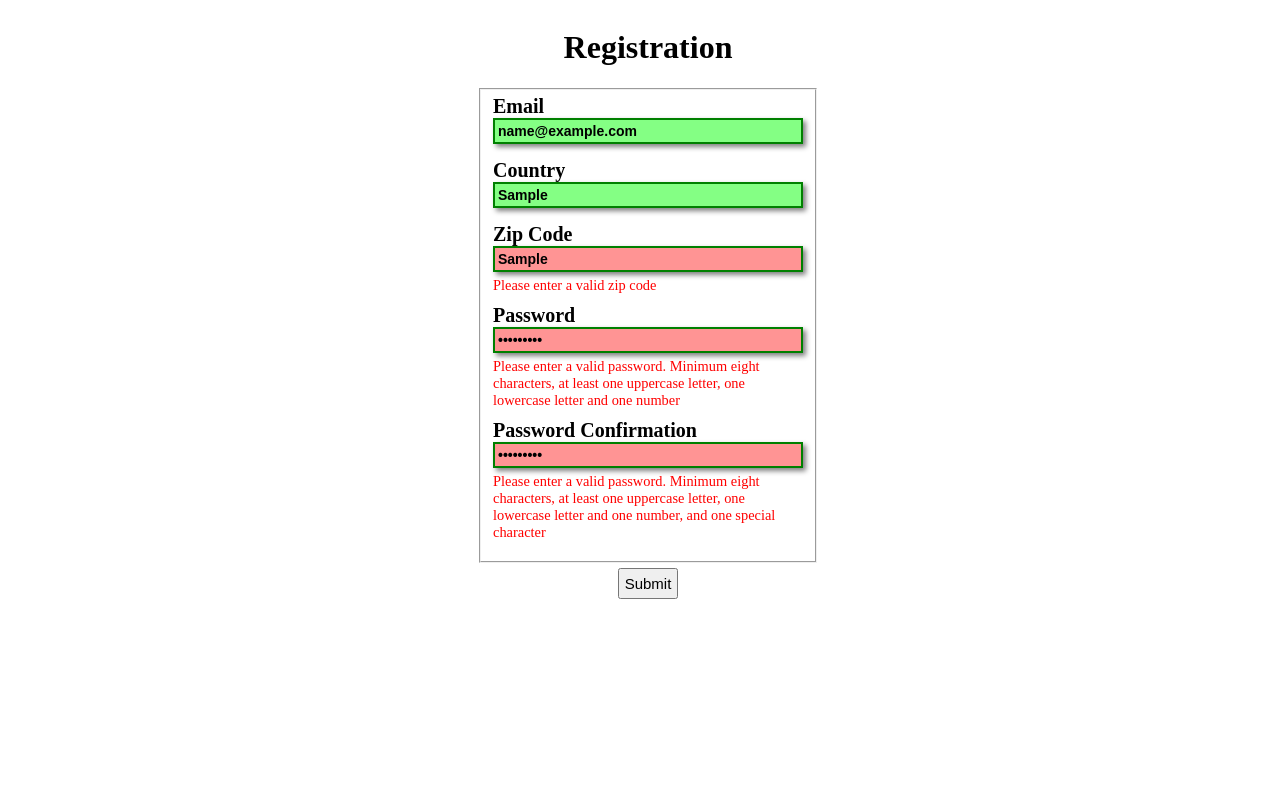
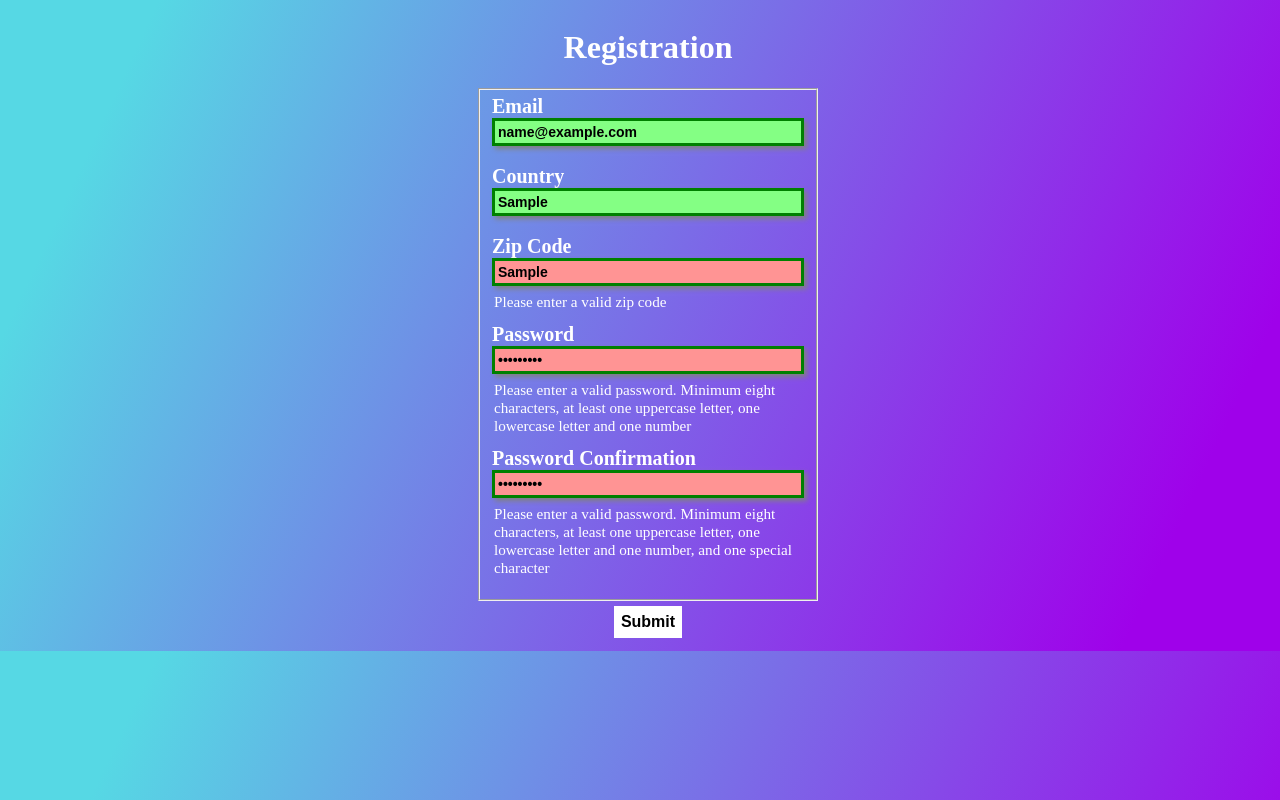
Before and after one commit to dwaynethebroc/basic_form_with_validation, a website built with webpack: page src/template.html in a window 1280 px wide. Both pictures are taken after typing "name@example.com", "Sample", "Sample", "Sample123", "Sample123" into the empty fields and a click on the button "Submit". Built offline with nearby package versions, Linux system fonts and the light colour scheme.

Commit message:
Finished

```diff
--- a/src/index.js
+++ b/src/index.js
@@ -2,11 +2,13 @@ import "./styles.css";
 import { validateEmail, validateCountry, validateZip, validatePassword, validatePassword2} from "./greeting.js";
 
 const form = document.getElementById('form');
+const button = document.getElementById('btnsubmit')
 const email = document.getElementById('email');
 const country = document.getElementById('country');
 const zip = document.getElementById('zip');
 const password = document.getElementById('password');
 const password2 = document.getElementById('password2');
+
 
 
 form.addEventListener('submit', (e) => {
@@ -17,6 +19,7 @@ form.addEventListener('submit', (e) => {
 
     array_valid_inputs.forEach(input => {
         input.checkValidity();
+        input.classList.add("submitted");
     });
 
     const invalidInputs = document.querySelectorAll(".invalid");
@@ -24,6 +27,7 @@ form.addEventListener('submit', (e) => {
 
     array_bad_inputs.forEach(input => {
         input.checkValidity();
+        input.classList.add("submitted");
     });
 
 
@@ -36,6 +40,15 @@ form.addEventListener('submit', (e) => {
         e.preventDefault();
     } else {
         alert("Valid form. High Five!");
+        array_bad_inputs.forEach(input => {
+            input.className = "";
+            input.value = "";
+        });
+
+        array_valid_inputs.forEach(input => {
+            input.className = "";
+            input.value = "";
+        });
     }
 });
 
--- a/src/styles.css
+++ b/src/styles.css
@@ -8,16 +8,18 @@ input.valid {
 }
 
 input:valid {
-    border: 2px solid green;
+    border: 3px solid green;
 }
 
-input:invalid:after {
-    border: 2px solid red;
+input.submitted:invalid {
+    border: 3px solid red;
 }
 
 div.error {
-    color: red;
-    font-size: 0.9em;
+    color: rgb(255, 255, 255);
+    font-size: .95em;
+    margin-top: 5px;
+    padding: 2px;
 }
 
 form {
@@ -25,6 +27,10 @@ form {
     display: flex;
     flex-direction: column;
     align-items: center;
+}
+
+h1 {
+    color: white;
 }
 
 .input-control {
@@ -44,7 +50,7 @@ input {
     font-weight: 600;
 }
 label {
-    color: #000000;
+    color: #ffffff;
     font-weight: bold;
     font-size: 20px;
 }
@@ -52,7 +58,17 @@ label {
 button {
     padding: 5px;
     margin: 5px;
-    font-size: 15px;
+    font-size: 16px;
+    font-weight: bold;
+    border: 2px solid white;
+
+
+    background-color: white;
+
+}
+
+body {
+    background: linear-gradient(115deg, #56d8e4 10%, #9f01ea 90%);
 }
 
 .error {
--- a/src/template.html
+++ b/src/template.html
@@ -6,12 +6,10 @@
     <title>Form Validation</title>
   </head>
   <body>
-      <form action="" id='form' novalidate>
+      <form action="/" id='form' novalidate>
         <h1>Registration</h1>
 
         <fieldset>
-
-
 
           <div class="input-control" id='emailDiv'>
             <label for="email">Email</label>
@@ -45,7 +43,7 @@
 
         </fieldset>
 
-        <button type ="submit" id='submit'>Submit</button>
+        <button type ="submit" id='btnsubmit'>Submit</button>
       </form>
   </body>
 </html>
```
Lines whose indentation alone changed are shown as unchanged.
